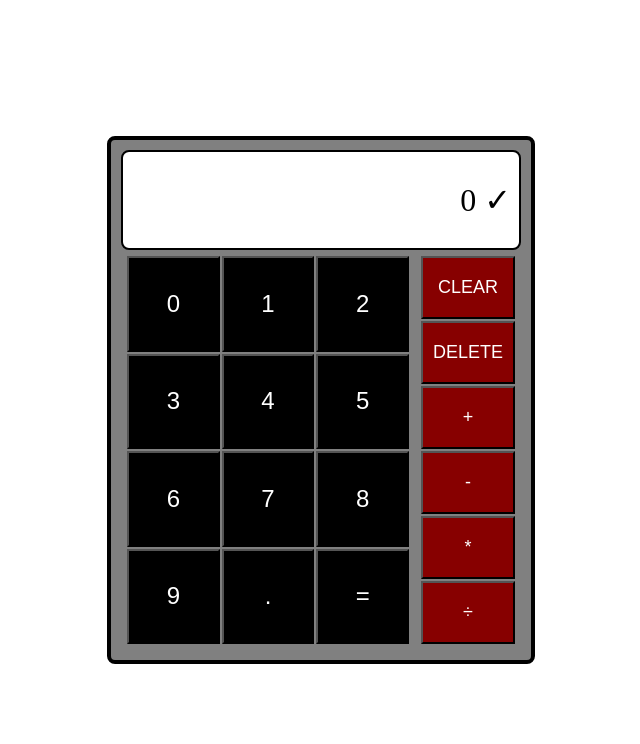
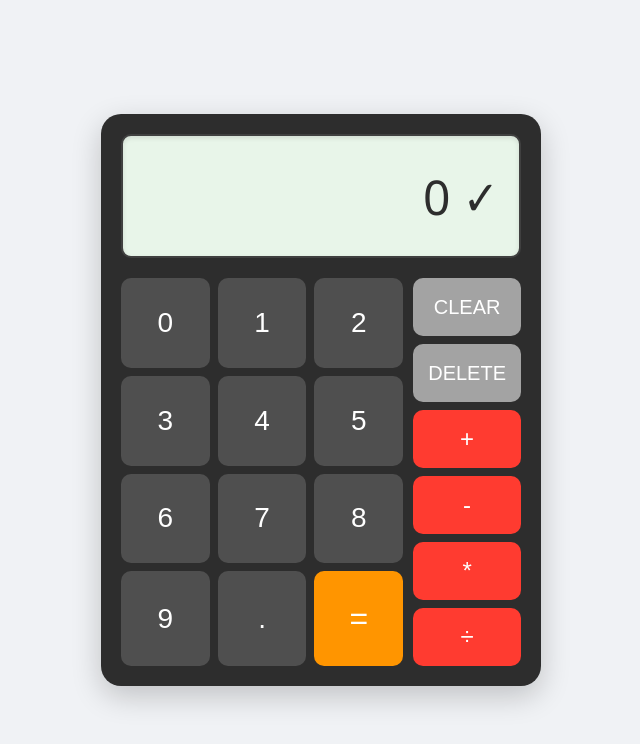
Before and after one commit to CarlosEduardoMdO/Calculator, a plain HTML site: page index.html in a window 1280 px wide. Shown: the whole page, without its empty margins (319-959 px from the left). Drawn offline with Linux system fonts and the light colour scheme.

Commit message:
Estilo da Calculadora melhorado.

```diff
--- a/styles.css
+++ b/styles.css
@@ -1,87 +1,105 @@
-html, body
-{
+html, body {
     height: 100%;
     margin: 0;
     padding: 0;
-    border: 0;
-    background-color: #ffffff;
+    background-color: #f0f2f5;
     display: flex;
     align-items: center;
     justify-content: center;
+    font-family: 'Segoe UI', Tahoma, Geneva, Verdana, sans-serif;
 }
 
-.container
-{
-    padding: 10px;
-    border: solid black 4px;
-    border-radius: 8px;
-    background-color: grey;
-    height: 500px;
+.container {
+    padding: 20px;
+    border-radius: 20px;
+    background-color: #2d2d2d;
+    box-shadow: 0 10px 30px rgba(0,0,0,0.2);
     width: 400px;
     display: flex;
     flex-direction: column;
+    gap: 20px;
 }
 
-.screen
-{
+.screen {
+    border: 2px solid #404040;
+    padding: 20px;
+    border-radius: 10px;
+    background-color: #e8f5e9;
+    min-height: 80px;
     display: flex;
-    border: solid black 2px;
-    padding: 8px;
-    border-radius: 8px;
-    background-color: white;
     align-items: center;
-    justify-content: end;
-    font-size:        32px;
-    flex: 1;
+    justify-content: flex-end;
+    font-size: 48px;
+    color: #2d2d2d;
+    box-shadow: inset 0 2px 5px rgba(0,0,0,0.1);
 }
 
-.keyboard-container
-{
-    flex: 5;
+.keyboard-container {
     display: flex;
+    gap: 10px;
 }
 
-.numbers-keyboard
-{
+.numbers-keyboard {
     flex: 3;
-    display: flex;
-    padding: 6px;
-    gap: 2px;
-    flex-wrap: wrap;
+    display: grid;
+    grid-template-columns: repeat(3, 1fr);
+    gap: 8px;
 }
 
-.operations-keyboard
-{
+.operations-keyboard {
     flex: 1;
-    display: flex;
-    flex-direction: column;
-    padding: 6px;
-    gap: 2px;
+    display: grid;
+    grid-template-rows: repeat(5, 1fr);
+    gap: 8px;
 }
 
-.number-key
-{
-    box-sizing:         border-box;
-    flex:               1 1 25%;
-    background-color:   black;
-    color:              white;
-    font-size:          24px;
+.number-key, .operate-key, .operation-key {
+    border: none;
+    border-radius: 10px;
+    font-weight: 500;
+    cursor: pointer;
+    transition: all 0.15s ease;
+    display: flex;
+    align-items: center;
+    justify-content: center;
+    padding: 15px;
 }
 
-.operate-key
-{
-    box-sizing:         border-box;
-    flex:               1 1 25%;
-    background-color:   black;
-    color:              white;
-    font-size:          24px;
+.number-key {
+    background-color: #4f4f4f;
+    color: white;
+    font-size: 28px;
 }
 
-.operation-key
-{
-    box-sizing:       border-box;
-    flex:             1 1 0;
-    background-color:#870000;
-    color:           #ffffff;
-    font-size:        18px;
+.number-key:hover {
+    background-color: #666;
 }
+
+.operate-key {
+    background-color: #ff9500;
+    color: white;
+    font-size: 32px;
+}
+
+.operate-key:hover {
+    background-color: #ffaa33;
+}
+
+.operation-key {
+    background-color: #ff3b30;
+    color: white;
+    font-size: 24px;
+}
+
+.operation-key:hover {
+    background-color: #ff4d44;
+}
+
+#clearKey, #deleteKey {
+    background-color: #a3a3a3;
+    font-size: 20px;
+}
+
+#clearKey:hover, #deleteKey:hover {
+    background-color: #b5b5b5;
+}
```
